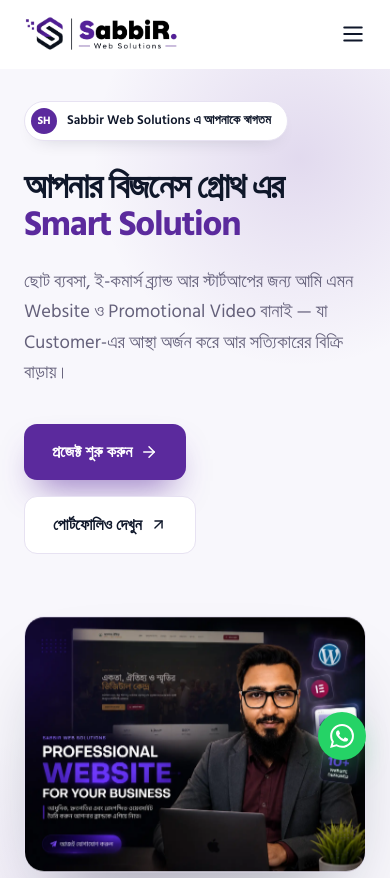
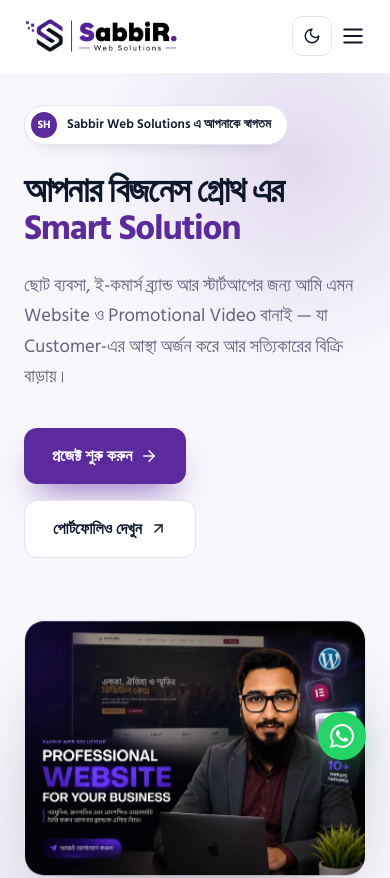
Before and after one commit to sourov6580/sabbir-web-solutions, a Next.js app: page / in a window 390 px wide. Shown: the top 878 px of the page. Built offline with nearby package versions, Linux system fonts and the light colour scheme.

Commit message:
Add files via upload

```diff
--- a/app/globals.css
+++ b/app/globals.css
@@ -5,6 +5,42 @@
 :root {
   --font-sora: 'Hind Siliguri', sans-serif;
   --font-jakarta: 'Hind Siliguri', sans-serif;
+
+  /* === Color tokens (Light) === */
+  --purple: #5B2A9D;
+  --purple-deep: #3D1A6E;
+  --purple-soft: #7C4DCB;
+  --navy: #0F172A;
+  --navy-soft: #1E293B;
+  --light: #F8F7FC;
+  --white: #FFFFFF;
+  --line: #E7E2F2;
+  --muted: #64607A;
+  --card-bg: #FFFFFF;
+  --header-bg: rgba(255,255,255,.72);
+  --header-bg-scroll: rgba(255,255,255,.88);
+
+  /* shadows */
+  --shadow-purple: rgba(91,42,157,.6);
+  --shadow-navy: rgba(15,23,42,.4);
+}
+
+.dark {
+  --purple: #9B6FD9;
+  --purple-deep: #7C4DCB;
+  --purple-soft: #B088E3;
+  --navy: #E2E0EA;
+  --navy-soft: #CBD5E1;
+  --light: #13111A;
+  --white: #0D0B12;
+  --line: #2A2536;
+  --muted: #9B95AD;
+  --card-bg: #1A1726;
+  --header-bg: rgba(13,11,18,.72);
+  --header-bg-scroll: rgba(13,11,18,.92);
+
+  --shadow-purple: rgba(155,111,217,.35);
+  --shadow-navy: rgba(0,0,0,.5);
 }
 
 
@@ -13,18 +49,19 @@
 html { scroll-behavior: smooth; }
 body {
   font-family: var(--font-jakarta), system-ui, sans-serif;
-  color: #0F172A;
-  background: #FFFFFF;
+  color: var(--navy);
+  background: var(--white);
+  transition: color .3s ease, background .3s ease;
 }
 .display { font-family: var(--font-sora), sans-serif; }
 
 /* ---- hover lift ---- */
 .lift { transition: transform .35s cubic-bezier(.22,1,.36,1), box-shadow .35s ease; }
-.lift:hover { transform: translateY(-6px); box-shadow: 0 24px 50px -20px rgba(91,42,157,.35); }
+.lift:hover { transform: translateY(-6px); box-shadow: 0 24px 50px -20px var(--shadow-purple); }
 
 /* ---- nav underline ---- */
 .navlink { position: relative; }
-.navlink::after { content:''; position:absolute; left:0; bottom:-6px; height:2px; width:0; background:#5B2A9D; transition:width .3s ease; }
+.navlink::after { content:''; position:absolute; left:0; bottom:-6px; height:2px; width:0; background:var(--purple); transition:width .3s ease; }
 .navlink:hover::after { width:100%; }
 
 /* ---- misc transitions ---- */
@@ -38,12 +75,12 @@ body {
 .topbar { position: relative; }
 .topbar::before {
   content:''; position:absolute; top:0; left:0; right:0; height:3px;
-  background:linear-gradient(90deg, #5B2A9D, #7C4DCB);
+  background:linear-gradient(90deg, var(--purple), var(--purple-soft));
   border-radius:20px 20px 0 0;
   transform:scaleX(0); transform-origin:left; transition:transform .4s ease;
 }
 .topbar:hover::before { transform:scaleX(1); }
-.topbar-light::before { background:linear-gradient(90deg, #7C4DCB, #C4A9F0); }
+.topbar-light::before { background:linear-gradient(90deg, var(--purple-soft), #C4A9F0); }
 
 /* ---- buttons ---- */
 .btnx { transition: transform .25s ease, box-shadow .25s ease, background .25s ease; }
@@ -62,4 +99,7 @@ body {
   .lift:hover { transform:none; }
 }
 
-:focus-visible { outline: 3px solid #7C4DCB; outline-offset: 2px; border-radius: 6px; }
+:focus-visible { outline: 3px solid var(--purple-soft); outline-offset: 2px; border-radius: 6px; }
+
+/* ---- dark mode: header logo invert ---- */
+.dark .dark-logo { filter: brightness(0) invert(1); }
--- a/app/layout.jsx
+++ b/app/layout.jsx
@@ -36,10 +36,14 @@ export const viewport = {
   initialScale: 1,
 };
 
+// পেজ লোডের আগেই থিম সেট করে — white flash প্রতিরোধ
+const themeScript = `(function(){try{var t=localStorage.getItem("theme");var d=t==="dark"||(t==null&&window.matchMedia("(prefers-color-scheme:dark)").matches);if(d)document.documentElement.classList.add("dark")}catch(e){}})()`;
+
 export default function RootLayout({ children }) {
   return (
-    <html lang="bn">
+    <html lang="bn" suppressHydrationWarning>
       <head>
+        <script dangerouslySetInnerHTML={{ __html: themeScript }} />
         <link rel="preconnect" href="https://fonts.googleapis.com" />
         <link rel="preconnect" href="https://fonts.gstatic.com" crossOrigin="anonymous" />
         <link
--- a/components/Header.jsx
+++ b/components/Header.jsx
@@ -6,6 +6,7 @@ import { usePathname } from "next/navigation";
 import { Menu, X, ArrowRight, Sparkles } from "lucide-react";
 import { brand, nav, startProjectLabel, contact } from "@/content/site";
 import { C } from "@/components/tokens";
+import ThemeToggle from "@/components/ThemeToggle";
 
 export default function Header() {
   const [open, setOpen] = useState(false);
@@ -20,8 +21,6 @@ export default function Header() {
   }, []);
 
   const waHref = `https://wa.me/${contact.whatsappNumber}`;
-  // শুধু আসল আলাদা পেজগুলোর জন্য active state (hash link-এ নয়)
-  // প্রথম সেগমেন্ট মিলিয়ে active (যেমন /pricing/web ও /pricing/video দুটোতেই "প্রাইসিং" active)
   const base = (p) => "/" + (p || "").split("/").filter(Boolean)[0];
   const isActive = (href) =>
     href.startsWith("/") && !href.includes("#") && href !== "/" &&
@@ -31,7 +30,7 @@ export default function Header() {
     <header
       style={{
         position: "sticky", top: 0, zIndex: 50,
-        background: scrolled ? "rgba(255,255,255,.88)" : "rgba(255,255,255,.72)",
+        background: scrolled ? C.headerBgScroll : C.headerBg,
         backdropFilter: "blur(14px)",
         borderBottom: scrolled ? `1px solid ${C.line}` : "1px solid transparent",
         transition: "all .3s ease",
@@ -41,7 +40,7 @@ export default function Header() {
         {/* Logo */}
         <Link href="/" className="flex items-center gap-3" style={{ textDecoration: "none", color: "inherit" }} aria-label={brand.name}>
           {brand.logoImage ? (
-            <img src={brand.logoImage} alt={brand.name} className="h-9 sm:h-11 w-auto" style={{ display: "block" }} />
+            <img src={brand.logoImage} alt={brand.name} className="h-9 sm:h-11 w-auto dark-logo" style={{ display: "block" }} />
           ) : (
             <>
               <div className="flex items-center justify-center"
@@ -69,22 +68,28 @@ export default function Header() {
           })}
         </nav>
 
-        <div className="hidden xl:block">
+        {/* Desktop: Toggle + CTA */}
+        <div className="hidden xl:flex items-center gap-3">
+          <ThemeToggle />
           <a href={waHref} target="_blank" rel="noopener noreferrer" className="btnx inline-flex items-center gap-2 px-5 py-3"
             style={{ background: C.purple, color: "#fff", borderRadius: 12, fontWeight: 600, fontSize: 15, textDecoration: "none", boxShadow: "0 12px 24px -12px rgba(91,42,157,.7)" }}>
             {startProjectLabel} <ArrowRight size={17} />
           </a>
         </div>
 
-        <button className="xl:hidden" onClick={() => setOpen(!open)} aria-label="Menu"
-          style={{ background: "none", border: "none", color: C.navy, cursor: "pointer" }}>
-          {open ? <X size={26} /> : <Menu size={26} />}
-        </button>
+        {/* Mobile: Toggle + Hamburger */}
+        <div className="xl:hidden flex items-center gap-2">
+          <ThemeToggle />
+          <button onClick={() => setOpen(!open)} aria-label="Menu"
+            style={{ background: "none", border: "none", color: C.navy, cursor: "pointer" }}>
+            {open ? <X size={26} /> : <Menu size={26} />}
+          </button>
+        </div>
       </div>
 
       {/* Mobile menu */}
       {open && (
-        <div className="xl:hidden px-6 pb-6" style={{ background: "#fff", borderBottom: `1px solid ${C.line}` }}>
+        <div className="xl:hidden px-6 pb-6" style={{ background: C.cardBg, borderBottom: `1px solid ${C.line}` }}>
           <div className="flex flex-col gap-1 pt-2">
             {nav.map((item) => {
               const active = isActive(item.href);
--- a/components/PricingView.jsx
+++ b/components/PricingView.jsx
@@ -10,7 +10,7 @@ function PlanCard({ p, note }) {
   const waHref = `https://wa.me/${contact.whatsappNumber}`;
   return (
     <div className="lift" style={{
-      background: p.featured ? C.purple : "#fff",
+      background: p.featured ? C.purple : C.cardBg,
       color: p.featured ? "#fff" : C.navy,
       border: `1px solid ${p.featured ? C.purple : C.line}`,
       borderRadius: 20, padding: 28, position: "relative",
@@ -61,7 +61,7 @@ export default function PricingView({ active: initial = 0 }) {
         {/* Toggle buttons */}
         <div className="mt-10 flex justify-center" style={{ marginTop: 40 }}>
           <div className="inline-flex flex-wrap justify-center gap-2 p-1.5"
-            style={{ background: "#fff", border: `1px solid ${C.line}`, borderRadius: 999, boxShadow: "0 10px 24px -18px rgba(15,23,42,.4)" }}>
+            style={{ background: C.cardBg, border: `1px solid ${C.line}`, borderRadius: 999, boxShadow: "0 10px 24px -18px rgba(15,23,42,.4)" }}>
             {pricing.toggles.map((t, i) => (
               <a key={t.key} href={`/pricing/${t.key}`}
                 onClick={(e) => { e.preventDefault(); pick(i); }}
--- a/components/Reviews.jsx
+++ b/components/Reviews.jsx
@@ -137,7 +137,7 @@ export default function Reviews() {
                   cursor: "zoom-in",
                   borderRadius: 16,
                   overflow: "hidden",
-                  background: "#fff",
+                  background: C.cardBg,
                   border: `1px solid ${C.line}`,
                   boxShadow: "0 16px 40px -34px rgba(15,23,42,.7)",
                 }}
@@ -167,7 +167,7 @@ export default function Reviews() {
                     <span
                       className="inline-flex items-center gap-2"
                       style={{
-                        background: "#fff",
+                        background: C.cardBg,
                         color: C.navy,
                         fontSize: 13,
                         fontWeight: 600,
--- /dev/null
+++ b/components/ThemeToggle.jsx
@@ -0,0 +1,47 @@
+"use client";
+
+import React, { useState, useEffect } from "react";
+import { Moon, Sun } from "lucide-react";
+
+export default function ThemeToggle({ className = "" }) {
+  const [dark, setDark] = useState(false);
+  const [mounted, setMounted] = useState(false);
+
+  useEffect(() => {
+    setMounted(true);
+    const saved = localStorage.getItem("theme");
+    const prefersDark = window.matchMedia("(prefers-color-scheme: dark)").matches;
+    const isDark = saved === "dark" || (!saved && prefersDark);
+    setDark(isDark);
+    document.documentElement.classList.toggle("dark", isDark);
+  }, []);
+
+  const toggle = () => {
+    const next = !dark;
+    setDark(next);
+    document.documentElement.classList.toggle("dark", next);
+    localStorage.setItem("theme", next ? "dark" : "light");
+  };
+
+  // SSR-তে কিছু দেখাবে না (flash এড়াতে)
+  if (!mounted) return <div style={{ width: 40, height: 40 }} />;
+
+  return (
+    <button
+      onClick={toggle}
+      aria-label={dark ? "লাইট মোড" : "ডার্ক মোড"}
+      className={`btnx ${className}`}
+      style={{
+        width: 40, height: 40, borderRadius: 10,
+        background: "var(--card-bg)",
+        border: "1px solid var(--line)",
+        color: "var(--navy)",
+        cursor: "pointer",
+        display: "flex", alignItems: "center", justifyContent: "center",
+        transition: "all .25s ease",
+      }}
+    >
+      {dark ? <Sun size={18} /> : <Moon size={18} />}
+    </button>
+  );
+}
--- a/components/tokens.js
+++ b/components/tokens.js
@@ -1,13 +1,16 @@
 /* Brand color tokens — pure module, safe to import from server & client.
-   পুরো সাইটের কালার এখানে বদলালেই থিম বদলে যাবে (globals.css ও tailwind.config.js মিলিয়ে)। */
+   ডার্ক/লাইট মোড globals.css-এর CSS variables দিয়ে নিয়ন্ত্রণ হয়। */
 export const C = {
-  purple: "#5B2A9D",
-  purpleDeep: "#3D1A6E",
-  purpleSoft: "#7C4DCB",
-  navy: "#0F172A",
-  navySoft: "#1E293B",
-  light: "#F8F7FC",
-  white: "#FFFFFF",
-  line: "#E7E2F2",
-  muted: "#64607A",
+  purple: "var(--purple)",
+  purpleDeep: "var(--purple-deep)",
+  purpleSoft: "var(--purple-soft)",
+  navy: "var(--navy)",
+  navySoft: "var(--navy-soft)",
+  light: "var(--light)",
+  white: "var(--white)",
+  line: "var(--line)",
+  muted: "var(--muted)",
+  cardBg: "var(--card-bg)",
+  headerBg: "var(--header-bg)",
+  headerBgScroll: "var(--header-bg-scroll)",
 };
```
Also changed, not shown: components/Home.jsx (+7 -7 lines), components/SampleGallery.jsx (+4 -4 lines).
